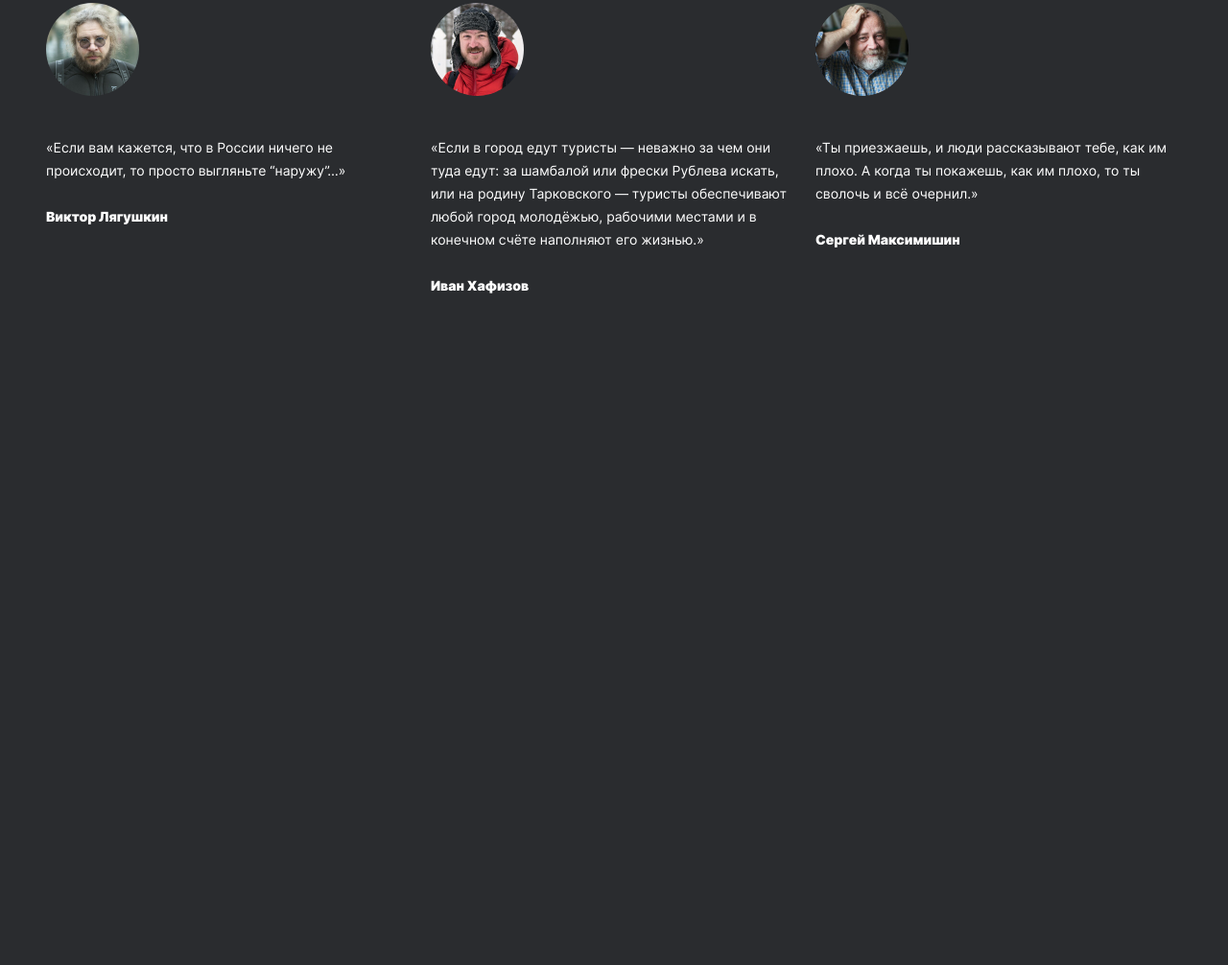
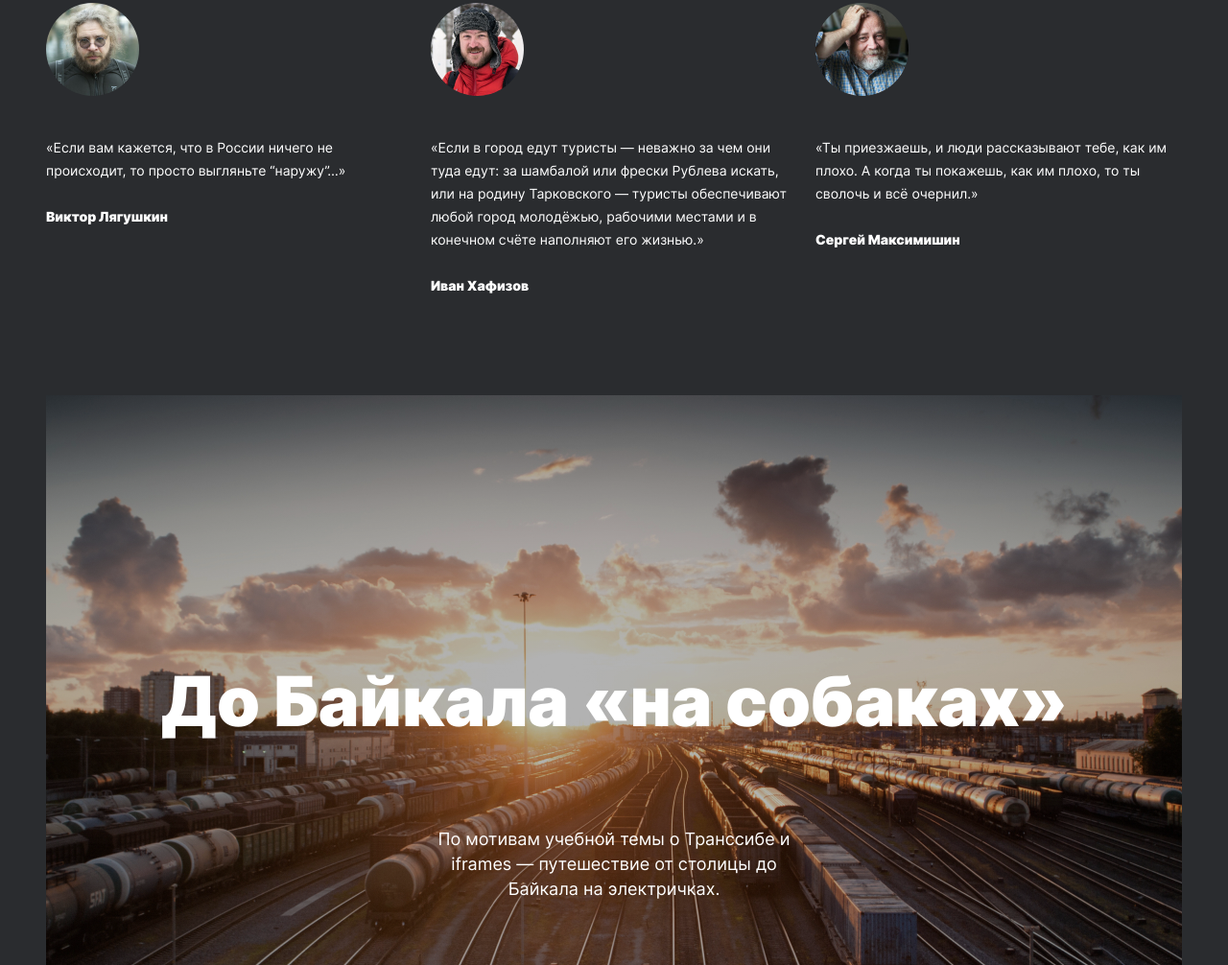
Before and after one commit to lupenq/praktikum_sprint3, a plain HTML site: page index.html in a window 1280 px wide. Shown: the part 7653-8659 px from the top of the page at 96% size. Before the commit the page ends 7963 px from the top, so only its background shows below. Drawn offline with Linux system fonts and the light colour scheme.

Commit message:
add cover section

```diff
--- /dev/null
+++ b/blocks/cover/__subtitle/cover__subtitle.css
@@ -0,0 +1,11 @@
+.cover__subtitle {
+    position: absolute;
+    bottom: 48px;
+    left: 401px;
+    font-style: normal;
+    font-weight: normal;
+    font-size: 18px;
+    line-height: 26px;
+    text-align: center;
+    width: 382px;
+}
--- /dev/null
+++ b/blocks/cover/__title/cover__title.css
@@ -0,0 +1,9 @@
+.cover__title {
+    position: relative;
+    font-style: normal;
+    font-weight: 900;
+    font-size: 72px;
+    line-height: 78px;
+    text-align: center;
+    top: 280px;
+}
--- /dev/null
+++ b/blocks/cover/cover.css
@@ -0,0 +1,11 @@
+@import url("./__title/cover__title.css");
+@import url("./__subtitle/cover__subtitle.css");
+
+.cover {
+    position: relative;
+    margin-top: 102px;
+    background: linear-gradient(rgba(0, 0, 0, 0.3), rgba(0, 0, 0, 0.3)),
+        url("../../images/cover.jpg");
+    width: 1184px;
+    height: 594px;
+}
--- a/index.html
+++ b/index.html
@@ -408,6 +408,14 @@
                     </article>
                 </div>
             </section>
+
+            <section class="cover">
+                <h2 class="cover__title">До Байкала «на собаках»</h2>
+                <h3 class="cover__subtitle">
+                    По мотивам учебной темы о Транссибе и iframes — путешествие
+                    от столицы до Байкала на электричках.
+                </h3>
+            </section>
         </div>
     </body>
 </html>
--- a/pages/index.css
+++ b/pages/index.css
@@ -13,6 +13,7 @@
 @import url("../blocks/additional/additional.css");
 @import url("../blocks/comment/comment.css");
 @import url("../blocks/comments/comments.css");
+@import url("../blocks/cover/cover.css");
 
 body {
     font-family: "Inter", Arial, sans-serif;
```
Also changed, not shown: images/cover.jpg (added).
